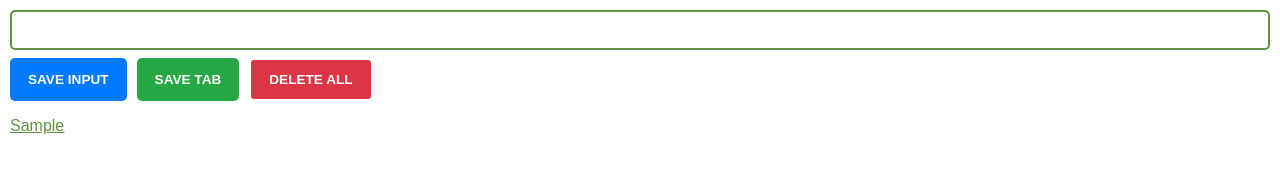
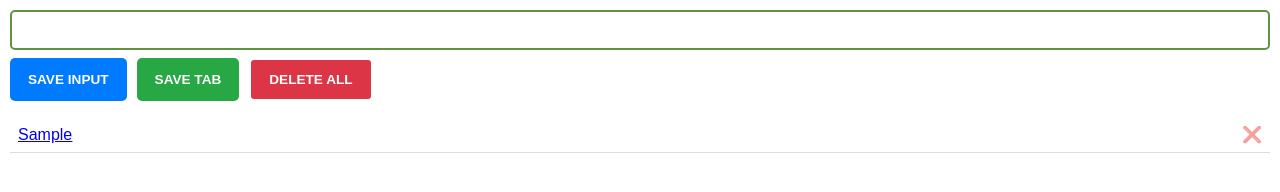
Before and after one commit to KritikaM11/Crome-Extension, a browser extension: page index.html in a window 1280 px wide. Both pictures are taken after typing "Sample" into the empty fields and a click on the button "SAVE INPUT". Drawn offline with Linux system fonts and the light colour scheme.

Commit message:
new changes

```diff
--- a/app.js
+++ b/app.js
@@ -1,4 +1,4 @@
-let myleads = JSON.parse(localStorage.getItem("myleads")) || []; // Retrieve stored leads
+let myleads = JSON.parse(localStorage.getItem("myleads")) || [];
 
 let input = document.querySelector("input");
 let btn = document.querySelector(".save-inp");
@@ -8,21 +8,38 @@ let tbtn = document.querySelector(".save-tab");
 
 // Function to render leads
 function renderLeads() {
-    ul.innerHTML = ""; // Clear the list before rendering
-    myleads.forEach(lead => {
+    ul.innerHTML = ""; // Clear previous list
+    myleads.forEach((lead, index) => {
         let item = document.createElement("li");
-        item.innerHTML = `<a href="${lead}" target="_blank"><u>${lead}</u></a>`;
+        item.innerHTML = `
+            <a href="${lead}" target="_blank"><u>${lead}</u></a>
+            <span class="delete-btn" data-index="${index}">❌</span>
+        `;
         ul.appendChild(item);
+    });
+
+    // Add event listeners to delete buttons
+    document.querySelectorAll(".delete-btn").forEach(button => {
+        button.addEventListener("click", deleteLead);
     });
 }
 
-// Initial rendering of stored leads
+
+// Function to delete a specific lead
+function deleteLead(event) {
+    let index = event.target.getAttribute("data-index"); // Get lead index
+    myleads.splice(index, 1); // Remove from array
+    localStorage.setItem("myleads", JSON.stringify(myleads)); // Update storage
+    renderLeads(); // Re-render list
+}
+
+// Initial render of stored leads
 renderLeads();
 
 delbtn.addEventListener("dblclick", () => {
     localStorage.removeItem("myleads");
     myleads = [];
-    ul.innerHTML = "";
+    renderLeads();
 });
 
 tbtn.addEventListener("click", () => {
@@ -38,10 +55,10 @@ tbtn.addEventListener("click", () => {
 
 btn.addEventListener("click", () => {
     let lead = input.value.trim();
-    if (lead) {  // Ensure it's not empty
+    if (lead) {
         myleads.push(lead);
         localStorage.setItem("myleads", JSON.stringify(myleads));
         renderLeads();
-        input.value = ""; // Clear input field
+        input.value = "";
     }
 });
--- a/style.css
+++ b/style.css
@@ -27,11 +27,11 @@ button {
   font-size: 0.85rem;
   font-weight: bold;
   border-radius: 5px;
-  transition: 0.3s ease-in-out;
   margin-top: 0.5rem;
 }
 
 button:hover{
+  transition: 0.3s ease-in-out;
   transform: scale(1.35);
   margin: 1rem 1rem 0 1rem;
 }
@@ -69,17 +69,29 @@ button:active {
   background-color: #a71d2a;
 }
 
-.ul{
-  margin-top: 1rem;
+.ul {
   list-style: none;
-  padding-left: 0;
-  font-size: 1rem;
+  padding: 0;
+  width: 100%;
 }
 
-ul li{
-  margin-top: 0.30rem;
+.ul li {
+  display: flex;
+  justify-content: space-between;
+  align-items: center;
+  padding: 8px;
+  border-bottom: 0.5px solid #ddd;
 }
 
-li a{
-  color: #5f9341;
+.delete-btn {
+  color: red;
+  border: none;
+  cursor: pointer;
+  font-size: 16px;
+  opacity: 0.5
 }
+
+.delete-btn:hover {
+  color: darkred;
+  opacity: 1;
+}
```
